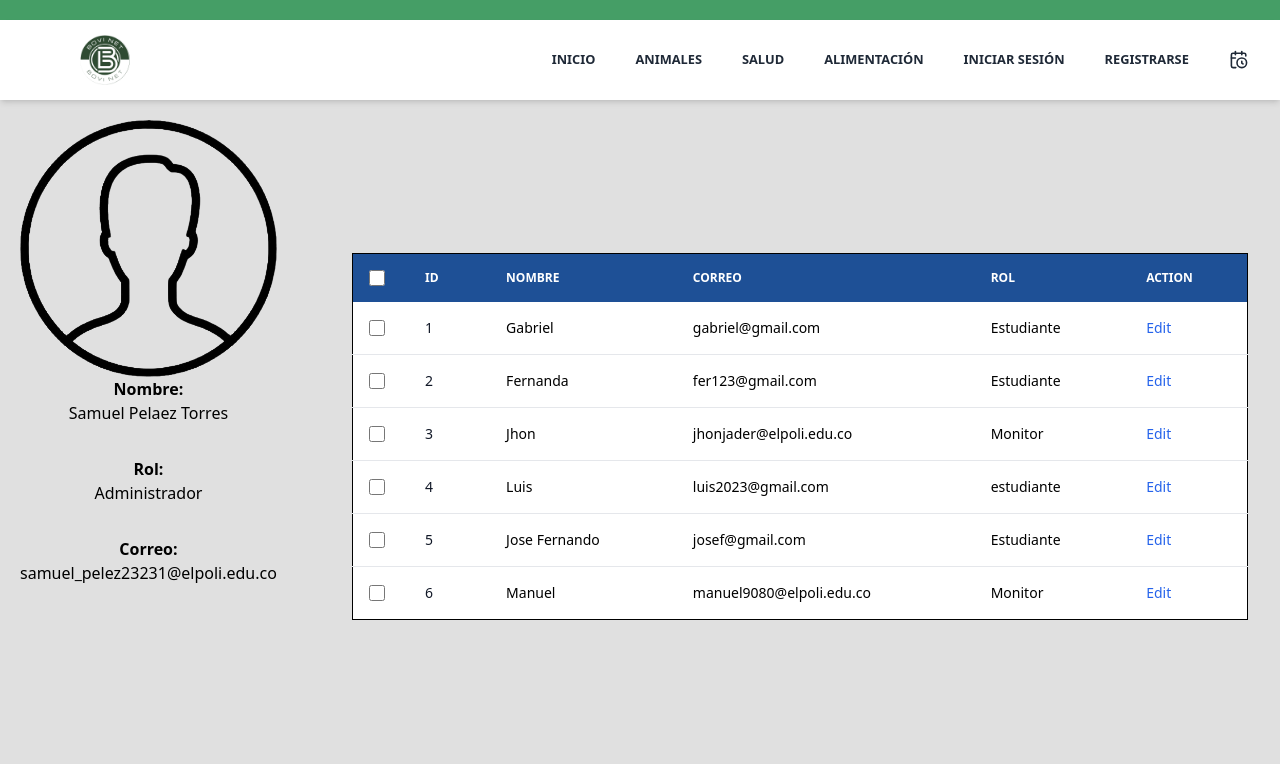
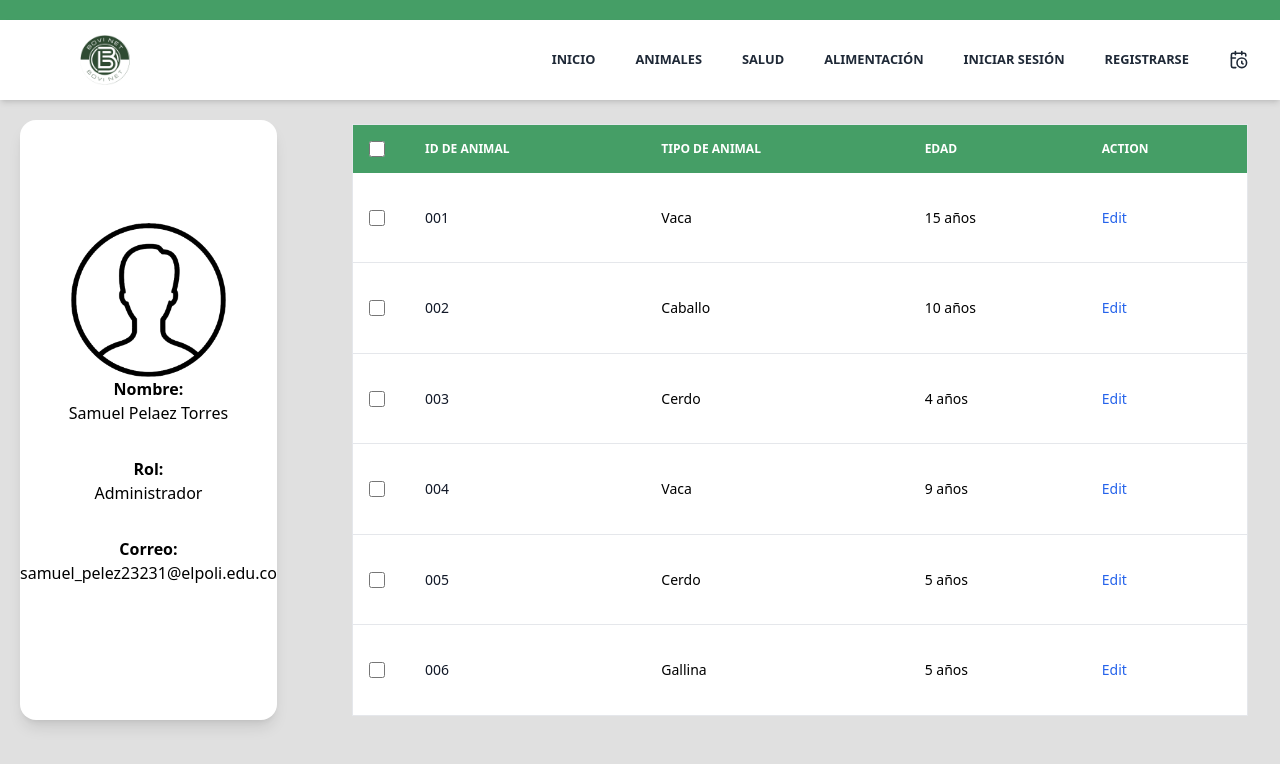
Before and after one commit to SamuelPelaezz131/ProyectAnimals, a React (Vite) app in the folder Client/: page /animals in a window 1280 px wide. Shown: the top 764 px of the page. Built offline with nearby package versions, Linux system fonts and the light colour scheme; what @midudev/tailwind-animations would draw is missing.

Commit message:
FIrst commit

```diff
--- a/Client/src/pages/animals/animals.jsx
+++ b/Client/src/pages/animals/animals.jsx
@@ -6,39 +6,36 @@ function Animales() {
   return (
 
     <div className=" w-full flex rounded-lg">
-    <div className="profiles w-[20%] h-[79vh] m-5 flex">
-      <div className=' infoProfile flex flex-col items-center'>
-      <img src={Profile} alt="" className=' rounded-sm justify-center' />
+    <div className="profiles w-[20%] h-[75vh] m-5 flex">
+      <div className=' infoProfile flex flex-col items-center justify-center bg-white rounded-2xl shadow-lg'>
+      <img src={Profile} alt="" className=' rounded-sm justify-center w-[60%]' />
         <p className=' text-center pb-8'><b>Nombre:</b> <br />Samuel Pelaez Torres</p>
         <p className=' text-center pb-8'><b>Rol:</b> <br />Administrador</p>
         <p className=' text-center pb-8'><b>Correo:</b> <br />samuel_pelez23231@elpoli.edu.co</p>
       </div>
     </div>
 
-<div class=" flex  items-center w-[70%] ml-14   ">
-    <table class="w-full text-sm text-left text-white border-[1px] border-black  ">
-        <thead class="text-xs  uppercase bg-[#1e5096] text-white">
-            <tr>
+<div class=" flex  items-center w-[70%] ml-14 ">
+    <table class="w-full text-sm text-left text-white h-[74vh] border border-collapse">
+        <thead class="text-xs  uppercase bg-[#459E66] text-white rounded-2xl">
+            <tr className='rounded-xl'>
                 <th scope="col" class="p-4">
                     <div class="flex items-center">
                         <input id="checkbox-all" type="checkbox" class="w-4 h-4 text-blue-600
                          bg-gray-100 border-gray-300 rounded focus:ring-blue-500 dark:focus:ring-blue-600
                           dark:ring-offset-gray-800 dark:focus:ring-offset-gray-800 focus:ring-2 dark:bg-gray-700
-                           dark:border-gray-600" />
+                            dark:border-gray-600" />
                         <label for="checkbox-all" class="sr-only">checkbox</label>
                     </div>
                 </th>
                 <th scope="col" class="px-6 py-3">
-                    ID
+                    ID DE ANIMAL
                 </th>
                 <th scope="col" class="px-6 py-3">
-                    NOMBRE
+                    TIPO DE ANIMAL
                 </th>
                 <th scope="col" class="px-6 py-3">
-                    CORREO
-                </th>
-                <th scope="col" class="px-6 py-3">
-                    ROL
+                    EDAD
                 </th>
                 <th scope="col" class="px-6 py-3">
                     Action
@@ -57,16 +54,13 @@ function Animales() {
                     </div>
                 </td>
                 <th scope="row" class="px-6 py-4 font-medium text-gray-900 whitespace-nowrap ">
-                    1
+                    001
                 </th>
                 <td class="px-6 py-4">
-                   Gabriel
+                   Vaca
                 </td>
                 <td class="px-6 py-4">
-                    gabriel@gmail.com
-                </td>
-                <td class="px-6 py-4">
-                    Estudiante
+                    15 años
                 </td>
                 <td class="px-6 py-4">
                     <a href="#" class="font-medium text-blue-600 dark:text-blue-500 hover:underline">Edit</a>
@@ -83,16 +77,13 @@ function Animales() {
                     </div>
                 </td>
                 <th scope="row" class="px-6 py-4 font-medium text-gray-900 whitespace-nowrap ">
-                    2
+                    002
                 </th>
                 <td class="px-6 py-4">
-                    Fernanda
+                    Caballo
                 </td>
                 <td class="px-6 py-4">
-                    fer123@gmail.com
-                </td>
-                <td class="px-6 py-4">
-                    Estudiante
+                    10 años
                 </td>
                 <td class="px-6 py-4">
                     <a href="#" class="font-medium text-blue-600 dark:text-blue-500 hover:underline">Edit</a>
@@ -109,16 +100,13 @@ function Animales() {
                     </div>
                 </td>
                 <th scope="row" class="px-6 py-4 font-medium text-gray-900 whitespace-nowrap ">
-                    3
+                    003
                 </th>
                 <td class="px-6 py-4">
-                    Jhon
+                    Cerdo
                 </td>
                 <td class="px-6 py-4">
-                    jhonjader@elpoli.edu.co
-                </td>
-                <td class="px-6 py-4">
-                    Monitor
+                    4 años
                 </td>
                 <td class="px-6 py-4">
                     <a href="#" class="font-medium text-blue-600 dark:text-blue-500 hover:underline">Edit</a>
@@ -135,16 +123,13 @@ function Animales() {
                     </div>
                 </td>
                 <th scope="row" class="px-6 py-4 font-medium text-gray-900 whitespace-nowrap ">
-                    4
+                    004
                 </th>
                 <td class="px-6 py-4">
-                    Luis
+                    Vaca
                 </td>
                 <td class="px-6 py-4">
-                    luis2023@gmail.com
-                </td>
-                <td class="px-6 py-4">
-                    estudiante
+                    9 años
                 </td>
                 <td class="px-6 py-4">
                     <a href="#" class="font-medium text-blue-600 dark:text-blue-500 hover:underline">Edit</a>
@@ -161,16 +146,13 @@ function Animales() {
                     </div>
                 </td>
                 <th scope="row" class="px-6 py-4 font-medium text-gray-900 whitespace-nowrap ">
-                    5
+                    005
                 </th>
                 <td class="px-6 py-4">
-                    Jose Fernando
+                    Cerdo
                 </td>
                 <td class="px-6 py-4">
-                    josef@gmail.com
-                </td>
-                <td class="px-6 py-4">
-                    Estudiante
+                    5 años
                 </td>
                 <td class="px-6 py-4">
                     <a href="#" class="font-medium text-blue-600 dark:text-blue-500 hover:underline">Edit</a>
@@ -187,16 +169,13 @@ function Animales() {
                     </div>
                 </td>
                 <th scope="row" class="px-6 py-4 font-medium text-gray-900 whitespace-nowrap ">
-                    6
+                    006
                 </th>
                 <td class="px-6 py-4">
-                    Manuel
+                    Gallina
                 </td>
                 <td class="px-6 py-4">
-                    manuel9080@elpoli.edu.co
-                </td>
-                <td class="px-6 py-4">
-                    Monitor
+                    5 años
                 </td>
                 <td class="px-6 py-4">
                     <a href="#" class="font-medium text-blue-600 dark:text-blue-500 hover:underline">Edit</a>
--- a/Client/src/pages/health/health.jsx
+++ b/Client/src/pages/health/health.jsx
@@ -14,7 +14,7 @@ function Salud() {
               <h5 class="mb-2 text-2xl font-bold tracking-tight text-gray-900 ">Para acceder a esta vista informacion necesitas iniciar sesion</h5>
             </a>
             <p class="mb-3 font-normal text-gray-700 dark:text-gray-400"></p>
-            <a href="/log" class="inline-flex items-center px-3 py-2 text-sm font-medium text-center text-white bg-[#459E66] rounded-lg">
+            <a href="/log" class="inline-flex items-center px-3 py-2 text-sm font-medium text-center text-white bg-[#459E66] rounded-lg hover:animate-pop">
             Ingresar
             </a>
           </div>
--- a/Client/src/pages/home/Home.jsx
+++ b/Client/src/pages/home/Home.jsx
@@ -21,13 +21,6 @@ function Home() {
           </ul>
         </div>
       </div>
-      <section>
-        <div>
-          <div>
-
-          </div>
-        </div>
-      </section>
     </div>
   )
 }
```
